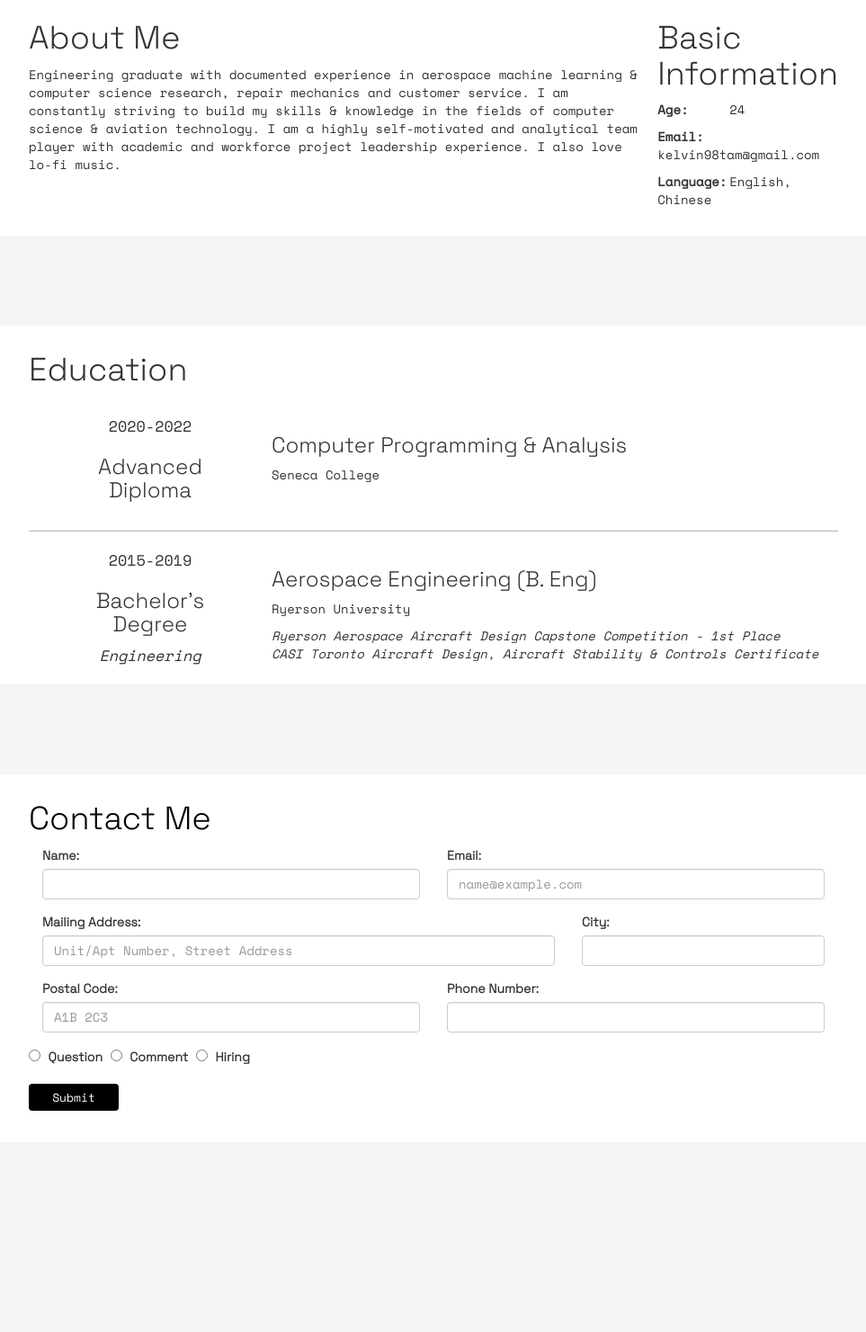
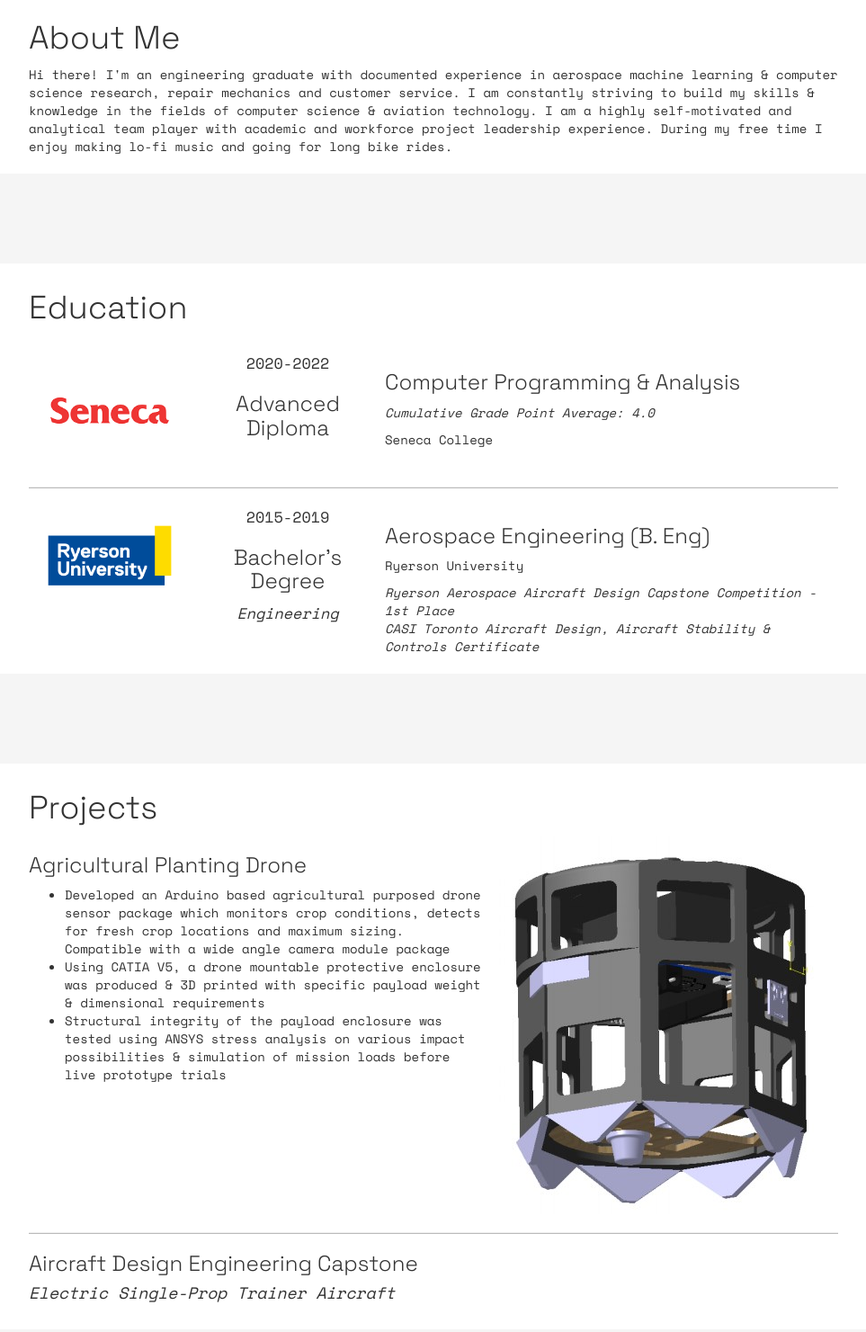
Before and after one commit to k1tam/k1tam.github.io, a plain HTML site: page index.html in a window 1280 px wide. Shown: the part 501-1982 px from the top of the page at 90% size, without its empty margins (158-1121 px from the left). Before the commit the page ends 1871 px from the top, so only its background shows below. Drawn offline with nearby package versions, Linux system fonts and the light colour scheme.

Commit message:
project added

```diff
--- a/css/style.css
+++ b/css/style.css
@@ -16,7 +16,7 @@ h1, h2, h3, label {
 .section {
     background-color: white;
     margin: 100px auto;
-    width: 90%;
+    width: 120%;
     max-width: 1100px;
     padding: 10px 100px 20px;
     /*Shadow effect*/
@@ -88,6 +88,9 @@ h1, h2, h3, label {
     margin: 5px;
     border-bottom: 1px solid black;
     box-shadow: #888888;
+    display: flex;
+    justify-content: flex-end;
+
 }
 
 /*Section 1 - First Block*/
@@ -111,11 +114,6 @@ h1, h2, h3, label {
     gap: 20px;
 }
 
-.basic b {
-    display: inline-block;
-    width: 80px;
-}
-
 /*Section 3 - Education*/
 .edu #tag{
     flex: 30%;
@@ -131,6 +129,10 @@ hr {
     border-bottom: 1px solid #bbb;
 }
 
+.prj{
+    display: flex;
+}
+
 /*Screen size responsiveness*/
 @media screen and (max-width:900px) {
     /* .section {
--- a/index.html
+++ b/index.html
@@ -32,7 +32,7 @@
   <div id="titlepage">
     <h1>Kelvin Tam.</h1>
     <!-- <img src="images\IMG_0264.JPG" alt="profile-pic" id="profpic"> -->
-    <h2>🚀B.Eng | Aerospace Engineering, Web Developer</h2>
+    <h2>🚀 Aerospace Engineer & 💻 Software Developer</h2>
   </div>
 
   <div class="section" id="info">
@@ -40,44 +40,37 @@
       <div class="about">
         <h1 data-title="About Me">About Me</h1>
         <section>
-          Engineering graduate with documented experience in aerospace machine learning & computer science research, repair mechanics and customer service. I am constantly striving to build my skills & knowledge in the fields of computer science & aviation technology. I am a highly self-motivated and analytical team player with academic and workforce project leadership experience. I also love lo-fi music.
+          Hi there! I'm an engineering graduate with documented experience in aerospace machine learning & computer science research, repair mechanics and customer service.
+          I am constantly striving to build my skills & knowledge in the fields of computer science & aviation technology.
+          I am a highly self-motivated and analytical team player with academic and workforce project leadership experience.
+          During my free time I enjoy making lo-fi music and going for long bike rides.
         </section>
       </div>
-      <div class="basic">
-        <h1 data-title="Basic Information">Basic Information</h1>
-        <section>
-          <p>
-            <b>Age:</b>24
-          </p>
-          <p>
-            <b>Email:</b>kelvin98tam@gmail.com
-          </p>
-          <p>
-            <b>Language:</b>English, Chinese
-          </p>
-        </section>
-      </div>
+
     </div>
   </div>
 
   <div class="section" id="education">
     <h1 class="header2">Education</h1> <br>
     <div class="edu" id="edu-1">
+      <img src="images\seneca-logo.png" alt="seneca-logo" style="width: 20%;">
       <section id="tag">
         <p>2020-2022</p>
         <h3>Advanced <br> Diploma</h3>
       </section>
       <section id="content">
         <h3>Computer Programming & Analysis</h3>
-        <p>Seneca College</p>
+        <p><i>Cumulative Grade Point Average: 4.0</i></p>
+        <p>  Seneca College</p>
       </section>
     </div>
     <hr>
     <div class="edu" id="edu-2">
+      <img src="images\ryerson-logo.jpg" alt="seneca-logo" style="width: 20%; height: 20%;"">
       <section id="tag">
         <p>2015-2019</p>
         <h3>Bachelor's <br> Degree</h3>
-        <i>Engineering</i>
+        <p><i>Engineering</i></p>
       </section>
       <section id="content">
         <h3>Aerospace Engineering (B. Eng)</h3>
@@ -86,6 +79,35 @@
         <i>CASI Toronto Aircraft Design, Aircraft Stability & Controls Certificate</i>
       </section>
     </div>
+  </div>
+
+
+  <div class="section" id="projects">
+    <section>
+      <h1 class="header2">Projects</h1>
+        <div class="prj" id="drone">
+          <div>
+           <h3>Agricultural Planting Drone</h3>
+           <ul>
+              <li>Developed an Arduino based agricultural purposed drone sensor package which monitors crop conditions, detects
+              for fresh crop locations and maximum sizing. Compatible with a wide angle camera module package
+              </li>
+              <li>
+                Using CATIA V5, a drone mountable protective enclosure was produced & 3D printed with specific payload weight &
+                dimensional requirements
+              </li>
+              <li>
+                Structural integrity of the payload enclosure was tested using ANSYS stress analysis on various impact possibilities &
+                simulation of mission loads before live prototype trials
+              </li>
+            </ul>
+          </div>
+          <img src="images\agricultural-drone.jpg" alt="agr-drone">
+        </div>
+        <hr>
+        <h3>Aircraft Design Engineering Capstone</h3>
+        <h4><i>Electric Single-Prop Trainer Aircraft  </i></h4>
+    </section>
   </div>
 
   <div class="section" id="form">
```
Also changed, not shown: images/agricultural-drone.jpg (added), images/ryerson-logo.jpg (added), images/seneca-logo.png (added).
